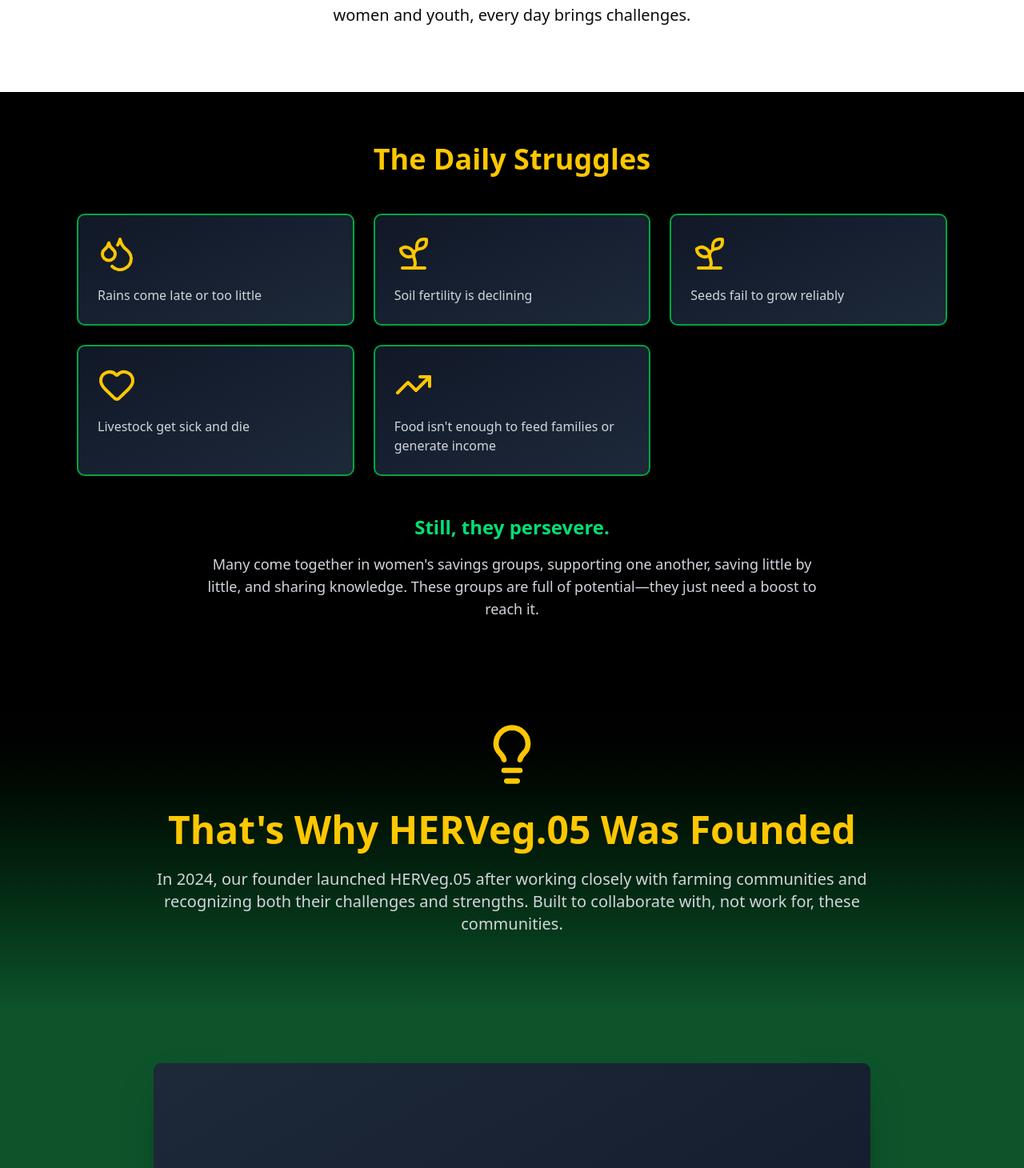
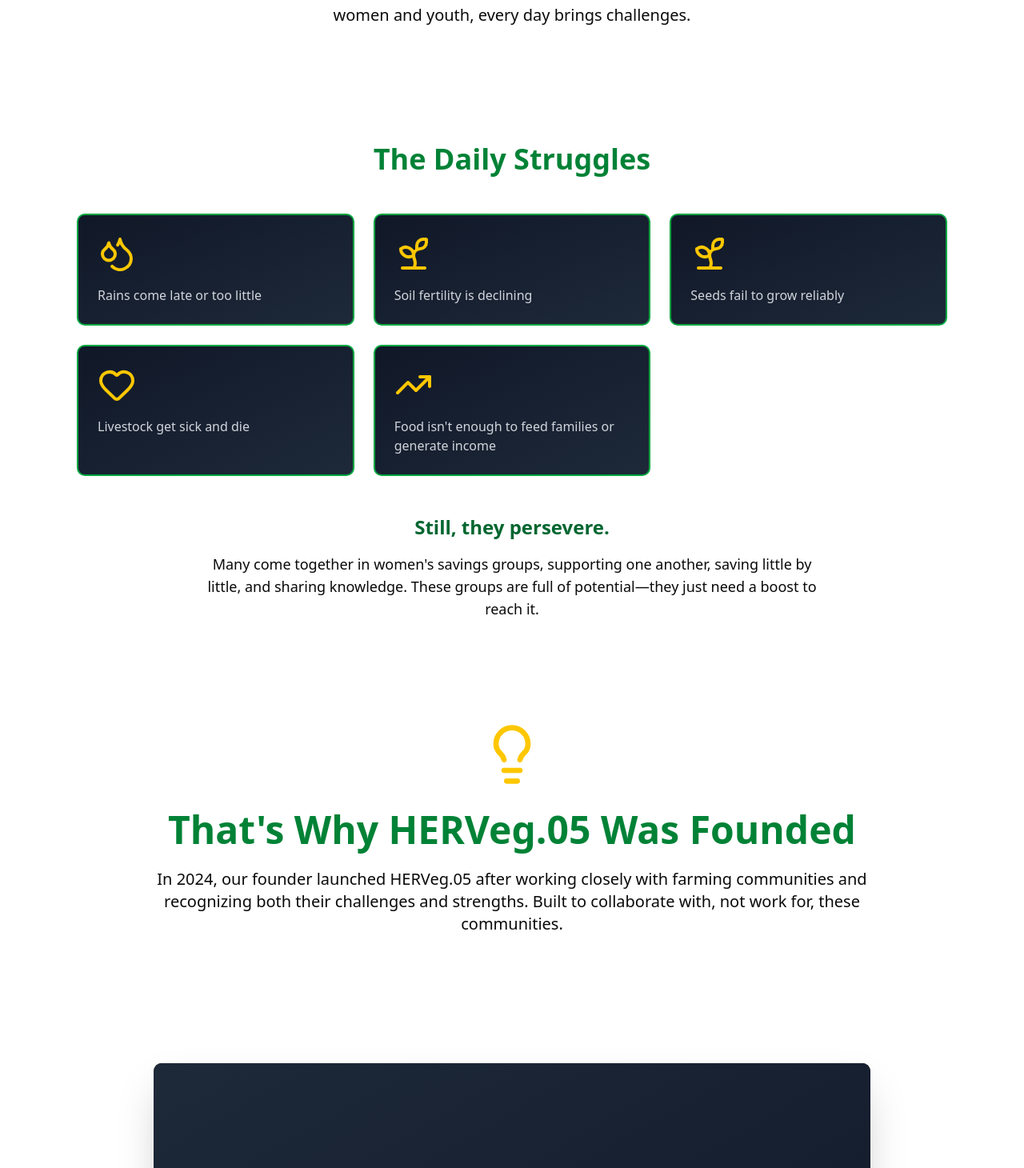
Before and after one commit to Mhando-Z/HervegWeb, a Next.js app: page /aboutus in a window 1280 px wide. Shown: the part 1210-2670 px from the top of the page at 80% size. Built offline with nearby package versions, Linux system fonts and the light colour scheme; a web font is replaced by a local one.

Commit message:
Phase One

```diff
--- a/src/app/aboutus/OurStory.jsx
+++ b/src/app/aboutus/OurStory.jsx
@@ -103,7 +103,7 @@ const FoundingStory = () => {
 
       {/* Challenges Section */}
       <motion.section
-        className="py-16 px-6 md:px-12 lg:px-24 bg-black"
+        className="py-16 px-6 md:px-12 lg:px-24"
         variants={containerVariants}
         initial="hidden"
         whileInView="visible"
@@ -111,7 +111,7 @@ const FoundingStory = () => {
       >
         <div className="max-w-6xl mx-auto">
           <motion.h3
-            className="text-3xl md:text-4xl font-bold mb-12 text-center text-yellow-400"
+            className="text-3xl md:text-4xl font-bold mb-12 text-center text-green-700"
             variants={itemVariants}
           >
             The Daily Struggles
@@ -132,10 +132,10 @@ const FoundingStory = () => {
           </div>
 
           <motion.div className="mt-12 text-center" variants={itemVariants}>
-            <p className="text-2xl font-semibold text-green-400 mb-4">
+            <p className="text-2xl font-semibold text-green-800 mb-4">
               Still, they persevere.
             </p>
-            <p className="text-lg text-gray-300 max-w-3xl mx-auto">
+            <p className="text-lg  max-w-3xl mx-auto">
               Many come together in women's savings groups, supporting one
               another, saving little by little, and sharing knowledge. These
               groups are full of potential—they just need a boost to reach it.
@@ -146,7 +146,7 @@ const FoundingStory = () => {
 
       {/* The Turning Point */}
       <motion.section
-        className="py-16 px-6 md:px-12 lg:px-24 bg-gradient-to-b from-black to-green-900"
+        className="py-16 px-6 md:px-12 lg:px-24  "
         initial={{ opacity: 0 }}
         whileInView={{ opacity: 1 }}
         viewport={{ once: true }}
@@ -163,12 +163,12 @@ const FoundingStory = () => {
             <Lightbulb className="w-20 h-20 text-yellow-400 mx-auto mb-6" />
           </motion.div>
 
-          <h3 className="text-4xl md:text-5xl font-bold mb-6 text-yellow-400">
+          <h3 className="text-4xl md:text-5xl font-bold mb-6 text-green-700">
             That's Why HERVeg.05 Was Founded
           </h3>
 
           <motion.p
-            className="text-xl text-gray-300 max-w-4xl mx-auto mb-8"
+            className="text-xl max-w-4xl mx-auto mb-8"
             initial={{ opacity: 0, y: 20 }}
             whileInView={{ opacity: 1, y: 0 }}
             viewport={{ once: true }}
@@ -184,7 +184,7 @@ const FoundingStory = () => {
 
       {/* Video/Image Section */}
       <motion.section
-        className="py-16 px-6 md:px-12 lg:px-24 bg-green-900"
+        className="py-16 px-6 md:px-12 lg:px-24 "
         initial={{ opacity: 0 }}
         whileInView={{ opacity: 1 }}
         viewport={{ once: true }}
```
